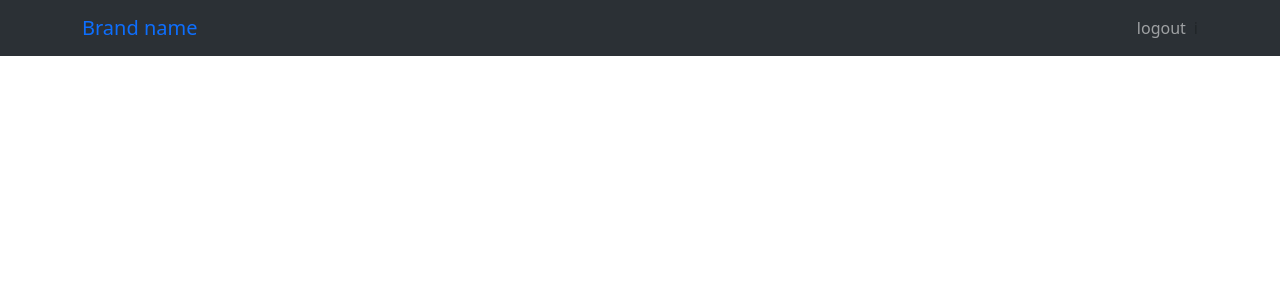
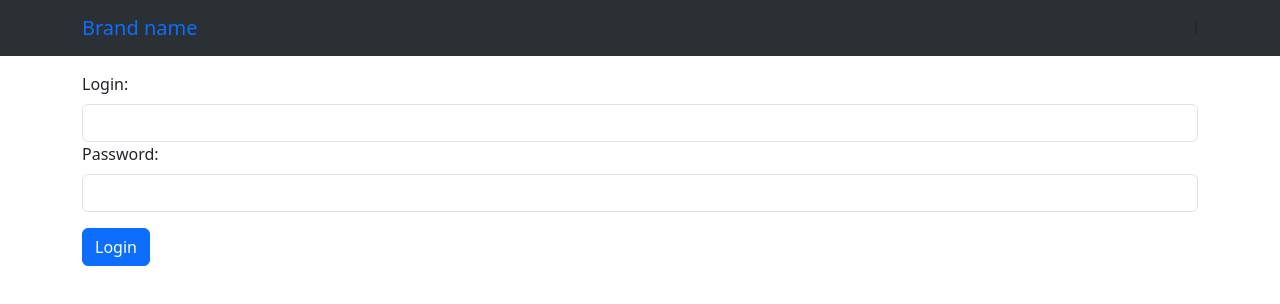
Before and after one commit to yuriy-kormin/graphene_react, a React (Create React App) app in the folder app/frontend/: page / in a window 1280 px wide. Shown: the top 304 px of the page. Built offline with nearby package versions, Linux system fonts and the light colour scheme.

Commit message:
add user login logic

```diff
--- a/app/frontend/src/App.js
+++ b/app/frontend/src/App.js
@@ -2,6 +2,10 @@ import React, {useState} from 'react';
 import Container from 'react-bootstrap/Container';
 import Nav from 'react-bootstrap/Nav';
 import Navbar from 'react-bootstrap/Navbar';
+import {Form} from "react-bootstrap";
+import TextInput from "./components/input/TextInput";
+import NewButton from "./components/button/NewButton";
+import LoginForm from "./LoginForm";
 function App() {
   const [user, setUser] = useState({is_login:false})
 
@@ -18,12 +22,14 @@ function App() {
                 </Nav>
                 <Nav>
                     <Nav.Item className={"text-light"}>{user.is_login?user.username:""}</Nav.Item>
-                    <Nav.Link href={"logout/"}>logout</Nav.Link>
+                    {user.is_login && (<Nav.Link href={"logout/"}>logout</Nav.Link>)}
                 </Nav>
             </Navbar.Collapse>i
-
         </Container>
       </Navbar>
+<Container>
+    {!user.is_login && (<LoginForm user={user} setUser={setUser}/>)}
+</Container>
     </div>
   );
 }
--- /dev/null
+++ b/app/frontend/src/LoginForm.js
@@ -0,0 +1,30 @@
+import React, {useRef} from 'react';
+import TextInput from "./components/input/TextInput";
+import NewButton from "./components/button/NewButton";
+import {Form} from "react-bootstrap";
+
+const LoginForm = ({user,setUser}) => {
+    const loginInputRef = useRef();
+    const passwordInputRef = useRef();
+    return (
+        <Form className={"mt-3"}>
+            <TextInput label={"Login:"} id='login_field' type={'text'} _ref={loginInputRef}></TextInput>
+            <TextInput label={"Password:"} id='password_field' type={'password'} _ref={passwordInputRef}></TextInput>
+            <NewButton
+                variant="primary"
+                classes={"mt-3"}
+                onClick={e=>{
+                    e.preventDefault()
+                    setUser({
+                        is_login: true,
+                        login:loginInputRef.current.value,
+                        password:passwordInputRef.current.value
+                    })
+                    console.log("User", user)
+                }}
+            >Login</NewButton>
+        </Form>
+    );
+};
+
+export default LoginForm;
--- /dev/null
+++ b/app/frontend/src/components/button/NewButton.jsx
@@ -0,0 +1,10 @@
+import React from 'react';
+import {Button} from "react-bootstrap";
+
+const NewButton = ({children,variant,classes,...props}) => {
+    return (
+        <Button variant={variant} className={classes} {...props}>{children}</Button>
+    );
+};
+
+export default NewButton;
--- /dev/null
+++ b/app/frontend/src/components/input/TextInput.jsx
@@ -0,0 +1,13 @@
+import React from 'react';
+import Form from 'react-bootstrap/Form';
+
+const TextInput = ({id,label,type,classes,...props}) => {
+    return (
+        <>
+            <Form.Label htmlFor={id}>{label}</Form.Label>
+            <Form.Control id={id} type={type} className={classes} ref={props._ref} {...props} />
+        </>
+    );
+};
+
+export default TextInput;
```
